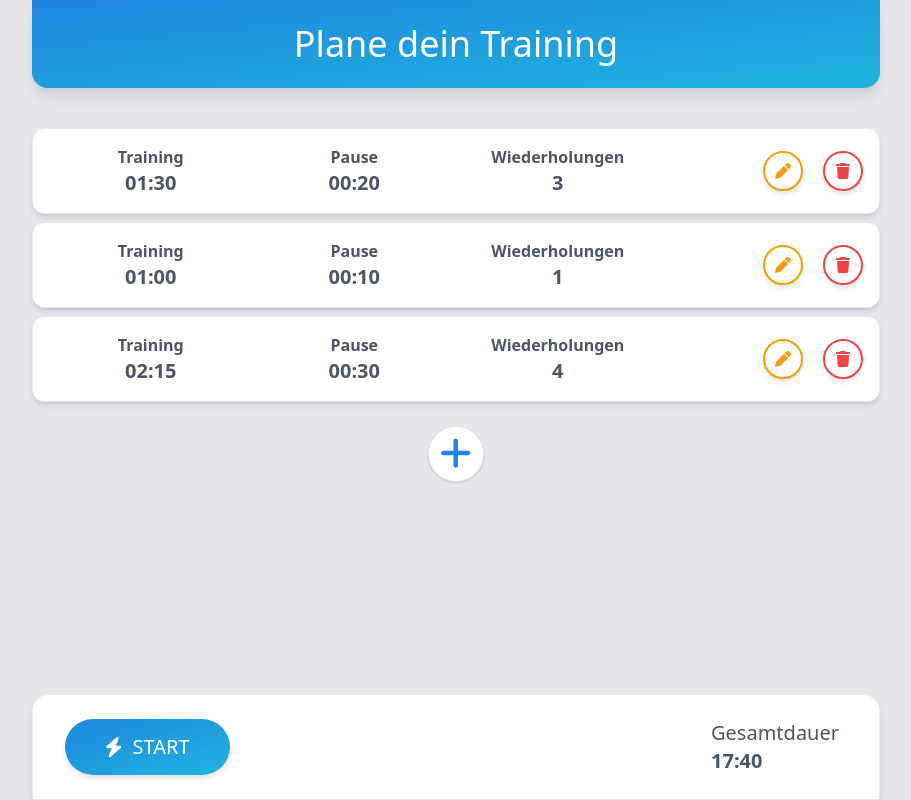
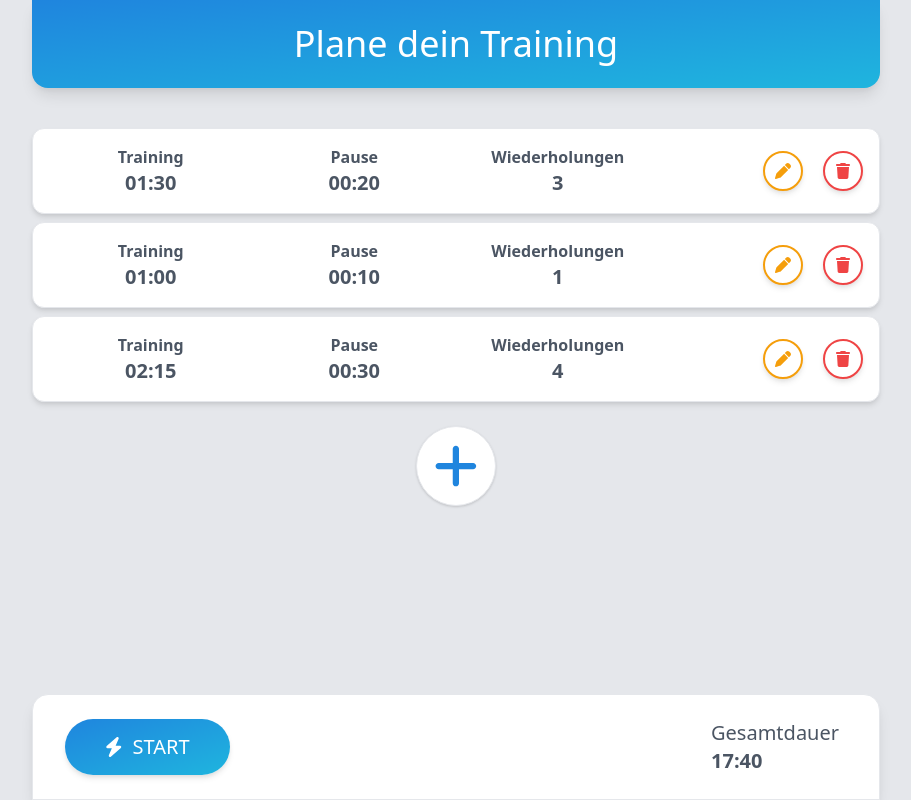
Before and after one commit to Leon-1207/dbv-timer, a Nuxt app: page / in a window 1280 px wide. Shown: the whole page, without its empty margins (184-1095 px from the left). Built offline with nearby package versions, Linux system fonts and the light colour scheme.

Commit message:
NEW: bigger add button

```diff
--- a/components/setupPage.vue
+++ b/components/setupPage.vue
@@ -45,8 +45,8 @@
         <button
           class="
             circle-btn
-            w-14
-            h-14
+            w-20
+            h-20
             text-theme
             hover:text-theme-light
             mx-auto
@@ -54,7 +54,7 @@
           "
         >
           <font-awesome-icon
-            style="font-size: 36px"
+            style="font-size: 50px"
             icon="plus"
             @click="$emit('add-interval')"
           />
```
